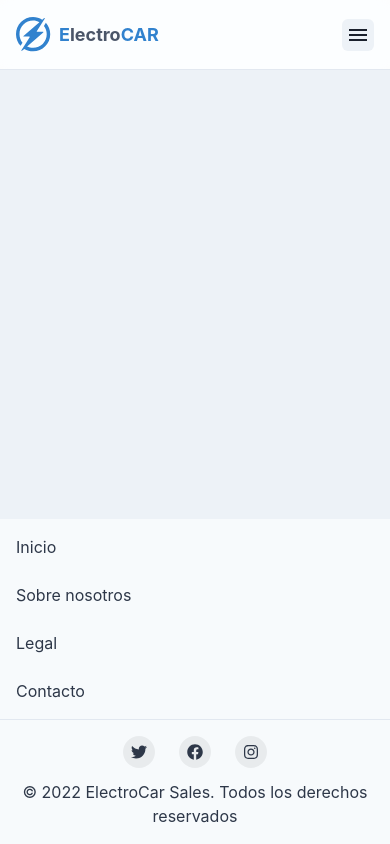
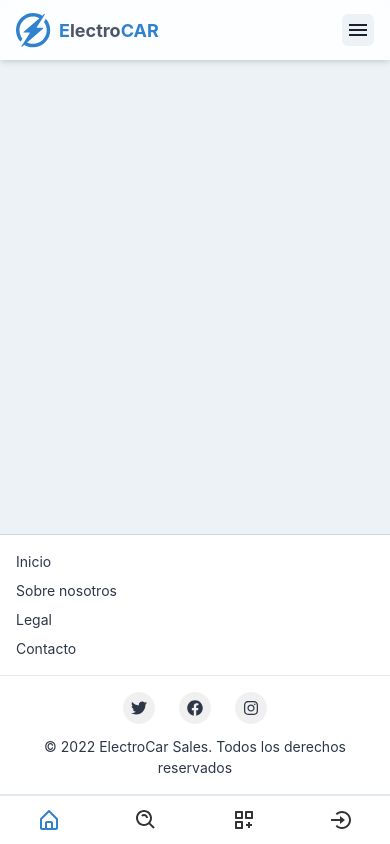
Before and after one commit to emimudev/ecs, a React (Create React App) app in the folder app/: page / in a window 390 px wide. Built offline with nearby package versions, Linux system fonts and the light colour scheme.

Commit message:
Added: Mobile navigation bar

```diff
--- a/app/src/components/Brand/index.js
+++ b/app/src/components/Brand/index.js
@@ -11,7 +11,11 @@ import BrandLogo from 'components/Illustrations/BrandLogo'
 
 function Brand({ to = '/', orientation = 'row' }) {
   const Content = (
-    <Stack alignItems='center' direction={orientation}>
+    <Stack
+      alignItems='center'
+      direction={orientation}
+      spacing={orientation === 'row' ? 2 : 0}
+    >
       <Center w='35px' h='35px' color='blue.500'>
         <BrandLogo />
       </Center>
@@ -26,13 +30,15 @@ function Brand({ to = '/', orientation = 'row' }) {
       cursor={to ? 'pointer' : 'default'}
       fontSize={useBreakpointValue({ base: '18px', md: '22px' })}
     >
-      {to
-        ? (
-          <Link to={to ?? '#'} style={{ cursor: to ? 'pointer' : 'default' }}>
-            {Content}
-          </Link>
-        ) //eslint-disable-line
-        : Content}
+      {
+        to
+          ? (
+            <Link to={to ?? '#'} style={{ cursor: to ? 'pointer' : 'default' }}>
+              {Content}
+            </Link>
+          ) //eslint-disable-line
+          : Content
+      }
     </Center>
   )
 }
--- /dev/null
+++ b/app/src/components/MobileBottomNav/index.js
@@ -0,0 +1,143 @@
+import { memo } from 'react'
+import { Link as RouterLink, useMatch } from 'react-router-dom'
+import { Button, Flex, Icon, Link, Spacer } from '@chakra-ui/react'
+import { BiSearchAlt, BiHomeAlt, BiBell, BiUser, BiPlusCircle, BiCustomize, BiLogInCircle } from 'react-icons/bi'
+import Authenticated from 'components/Authenticated'
+import Unauthenticated from 'components/Unauthenticated'
+import { useDispatch } from 'react-redux'
+import { openSignInAction } from 'redux/slices/auth.slice'
+import PublishAdButton from 'components/PublishAdButton'
+
+function MobileBottomNav() {
+  const dispatcher = useDispatch()
+
+  const handleLogin = () => {
+    dispatcher(openSignInAction())
+  }
+
+  return (
+    <Flex
+      direction='row'
+      display={{ base: 'flex', sm: 'none' }}
+      position='sticky'
+      height='50px'
+      bottom='0'
+      left='0'
+      right='0'
+      borderTop='2px solid'
+      zIndex='calc(var(--chakra-zIndices-sticky) - 1)'
+      _dark={{ bg: 'rgb(26, 32, 44)', borderColor: 'gray.700' }}
+      _light={{ bg: 'white', borderColor: 'gray.200' }}
+      flexWrap='nowrap'
+    >
+      <Unauthenticated>
+        <BottomNavItem icon={BiHomeAlt} showOnlyIcon to='/'>
+          Inicio
+        </BottomNavItem>
+        <BottomNavItem icon={BiSearchAlt} showOnlyIcon to='/search'>
+          Buscar
+        </BottomNavItem>
+        <BottomNavItem icon={BiCustomize} showOnlyIcon to='/categories'>
+          Categorías
+        </BottomNavItem>
+        <BottomNavItem icon={BiLogInCircle} showOnlyIcon onClickCapture={handleLogin}>
+          Ingresar
+        </BottomNavItem>
+      </Unauthenticated>
+      <Authenticated>
+        <BottomNavItem icon={BiHomeAlt} showOnlyIcon to='/'>
+          Inicio
+        </BottomNavItem>
+        <BottomNavItem icon={BiSearchAlt} showOnlyIcon to='/search'>
+          Buscar
+        </BottomNavItem>
+        <Spacer flex='1 1 100%' />
+        <PublishAdButton btn={
+          ({ onClick }) =>
+            <Button
+              colorScheme='blue'
+              position='absolute'
+              top='calc(-15px)'
+              left='calc(50% - 25px)'
+              w='50px'
+              h='50px'
+              borderRadius='full'
+              fontSize='xs'
+              onClick={onClick}
+            >
+              <Icon as={BiPlusCircle} h='6' w='6' />
+            </Button>
+        }
+        />
+        <BottomNavItem icon={BiBell} showOnlyIcon to='/notifications'>
+          Notificaciones
+        </BottomNavItem>
+        <BottomNavItem icon={BiUser} showOnlyIcon to='/settings/profile'>
+          Perfil
+        </BottomNavItem>
+      </Authenticated>
+    </Flex>
+  )
+}
+
+function BottomNavItem({
+  children,
+  to = '#',
+  icon = null,
+  showOnlyIcon = false,
+  onClickCapture = null
+}) {
+  const match = useMatch(to)
+  return (
+    <Flex
+      flex='1 1 100%'
+      display='flex'
+      align='center'
+      onClickCapture={onClickCapture}
+    >
+      <Link
+        as={RouterLink}
+        to={to}
+        h='full'
+        w='full'
+        display='flex'
+        flexDirection='column'
+        justifyContent='center'
+        alignItems='center'
+        fontSize='xs'
+        transition='background 0.8s'
+        backgroundPosition='center'
+        _hover={{
+          bgPos: 'center',
+          backgroundSize: '15000%'
+        }}
+        _active={{
+          backgroundSize: '100%',
+          transition: 'background 0s'
+        }}
+        _light={{
+          color: 'blackAlpha.800',
+          _hover: {
+            bgGradient: 'radial(circle, transparent 1%, gray.100 1%)',
+            bgColor: 'gray.200'
+          },
+          _active: {
+            bgColor: 'gray.300'
+          }
+        }}
+        _dark={{
+          color: 'whiteAlpha.600',
+          _hover: {
+            bgGradient: 'radial(circle, transparent 1%, gray.600 1%)',
+            bgColor: 'gray.700'
+          }
+        }}
+      >
+        {icon && <Icon as={icon} h='6' w='6' color={match && 'blue.500'} />}
+        {!showOnlyIcon && children}
+      </Link>
+    </Flex>
+  )
+}
+
+export default memo(MobileBottomNav)
--- a/app/src/components/Navbar/UserHud/AuthenticatedHud.js
+++ b/app/src/components/Navbar/UserHud/AuthenticatedHud.js
@@ -50,7 +50,7 @@ function AuthenticatedHud() {
       <Center h='50px' display={{ base: 'none', md: 'flex' }}>
         <Divider orientation='vertical' h='100%' />
       </Center>
-      <Menu autoSelect={false} strategy='absolute' gutter='14'>
+      <Menu autoSelect={false} gutter='15'>
         <MenuButton
           display={{ base: 'none', md: 'flex' }}
           _hover={{ filter: 'brightness(0.8)' }}
--- a/app/src/components/Navbar/index.js
+++ b/app/src/components/Navbar/index.js
@@ -1,5 +1,5 @@
 import { memo } from 'react'
-import { Box, Flex, Spacer, useColorModeValue } from '@chakra-ui/react'
+import { Box, Flex, Spacer, useBreakpointValue, useColorModeValue } from '@chakra-ui/react'
 import MobileNavigation from './MobileNavigation'
 import Brand from '../Brand'
 import NavbarContextProvider from './Context'
@@ -40,6 +40,7 @@ const NavBarContainer = ({ children }) => {
       _light={{ bg: 'rgba(255, 255, 255, 0.85)' }}
       _dark={{ bg: 'rgba(26, 32, 44, 0.85)' }}
       backdropFilter='saturate(180%) blur(6px)'
+      shadow='md'
       zIndex='sticky'
     >
       {children}
@@ -51,13 +52,10 @@ const NavbarFlex = ({ children }) => {
   return (
     <Flex
       color={useColorModeValue('gray.600', 'white')}
-      height='navbar'
+      h={useBreakpointValue({ base: '60px', sm: '70px' })}
       overflow='hidden'
       py={{ base: 2 }}
       px={{ base: 4 }}
-      borderBottom={1}
-      borderStyle='solid'
-      borderColor={useColorModeValue('gray.200', 'gray.900')}
       align='center'
       gap='10px'
     >
--- a/app/src/components/PageFooter/index.js
+++ b/app/src/components/PageFooter/index.js
@@ -16,21 +16,29 @@ import SocialButton from 'components/SocialButton'
 function PageFooter() {
   return (
     <Box
-      bg={useColorModeValue('gray.50', 'rgba(26, 32, 44, 0.85)')}
+      bg={useColorModeValue('white', 'rgba(26, 32, 44, 0.85)')}
       color={useColorModeValue('gray.700', 'gray.200')}
+      _light={{ boxShadow: '0 0 0 1px var(--chakra-colors-gray-300)' }}
+      _dark={{ boxShadow: '0 0 0 1px var(--chakra-colors-gray-700)' }}
     >
       <Container
         as={Stack}
         maxW='7xl'
         py={4}
-        spacing={4}
+        gap='2'
         justify='center'
         align='center'
       >
         <Flex display={{ base: 'none', sm: 'flex' }}>
           <Brand orientation='column' to={null} />
         </Flex>
-        <Stack direction={{ base: 'column', sm: 'row' }} spacing={6} w={{ base: 'full', sm: 'auto' }}>
+        <Stack
+          direction={{ base: 'column', sm: 'row' }}
+          style={{ marginTop: '0' }}
+          spacing={{ base: 2, sm: 6 }}
+          w={{ base: 'full', sm: 'auto' }}
+          fontSize='sm'
+        >
           <Link as={RouterLink} to='#'>Inicio</Link>
           <Link as={RouterLink} to='#'>Sobre nosotros</Link>
           <Link as={RouterLink} to='#'>Legal</Link>
@@ -53,7 +61,7 @@ function PageFooter() {
           align='center'
           flexWrap='wrap-reverse'
         >
-          <Text textAlign={{ base: 'center', sm: 'left' }}>
+          <Text textAlign={{ base: 'center', sm: 'left' }} fontSize='sm'>
             © 2022 ElectroCar Sales. Todos los derechos reservados
           </Text>
           <Stack direction='row' spacing={6} wrap='wrap'>
--- a/app/src/components/PageLayout/index.js
+++ b/app/src/components/PageLayout/index.js
@@ -2,12 +2,19 @@ import { Flex } from '@chakra-ui/react'
 import { Route, Routes } from 'react-router-dom'
 import Navbar from 'components/Navbar'
 import PageFooter from 'components/PageFooter'
+import MobileBottomNav from 'components/MobileBottomNav'
 
 function PageLayout() {
   return (
     <Flex direction='column' flex='1 1 auto'>
       <Navbar />
-      <Flex as='main' direction='column' flex='1 1 auto' padding={{ base: '0 16px', lg: '0 calc(3.5vw + 24px)' }}>
+      <Flex
+        as='main'
+        direction='column'
+        flex='1 1 auto'
+        minH='350px'
+        padding={{ base: '0 16px', lg: '0 calc(3.5vw + 24px)' }}
+      >
         <Routes>
           <Route
             path='/publish' element={
@@ -19,6 +26,7 @@ function PageLayout() {
         </Routes>
       </Flex>
       <PageFooter />
+      <MobileBottomNav />
     </Flex>
   )
 }
--- a/app/src/components/PublishAdButton/index.js
+++ b/app/src/components/PublishAdButton/index.js
@@ -15,6 +15,7 @@ function PublishAdButton({ btn = null, text = 'Publicar anuncio', showIcon = tru
           color='white'
           borderRadius='full'
           rightIcon={showIcon && <Icon h={5} w={5} as={BiMessageSquareAdd} />}
+          size={{ base: 'sm', md: 'md' }}
           fontSize='sm'
           lineHeight='1'
           display={{ base: 'none', sm: 'flex' }}
--- a/app/src/theme/global.styles.css
+++ b/app/src/theme/global.styles.css
@@ -1,8 +1,14 @@
-html, body, #root {
+html, body {
   height: 100%;
 }
 
+body {
+  overflow-y: scroll;
+  overflow-x: hidden;
+}
+
 #root {
+  min-height: 100vh;
   display: flex;
   flex-direction: column;
 }
--- a/app/src/theme/index.js
+++ b/app/src/theme/index.js
@@ -13,8 +13,5 @@ export const theme = extendTheme({
         bg: mode('#EDF2F7', '#161c26')(props)
       }
     })
-  },
-  sizes: {
-    navbar: '70px'
   }
 })
```
